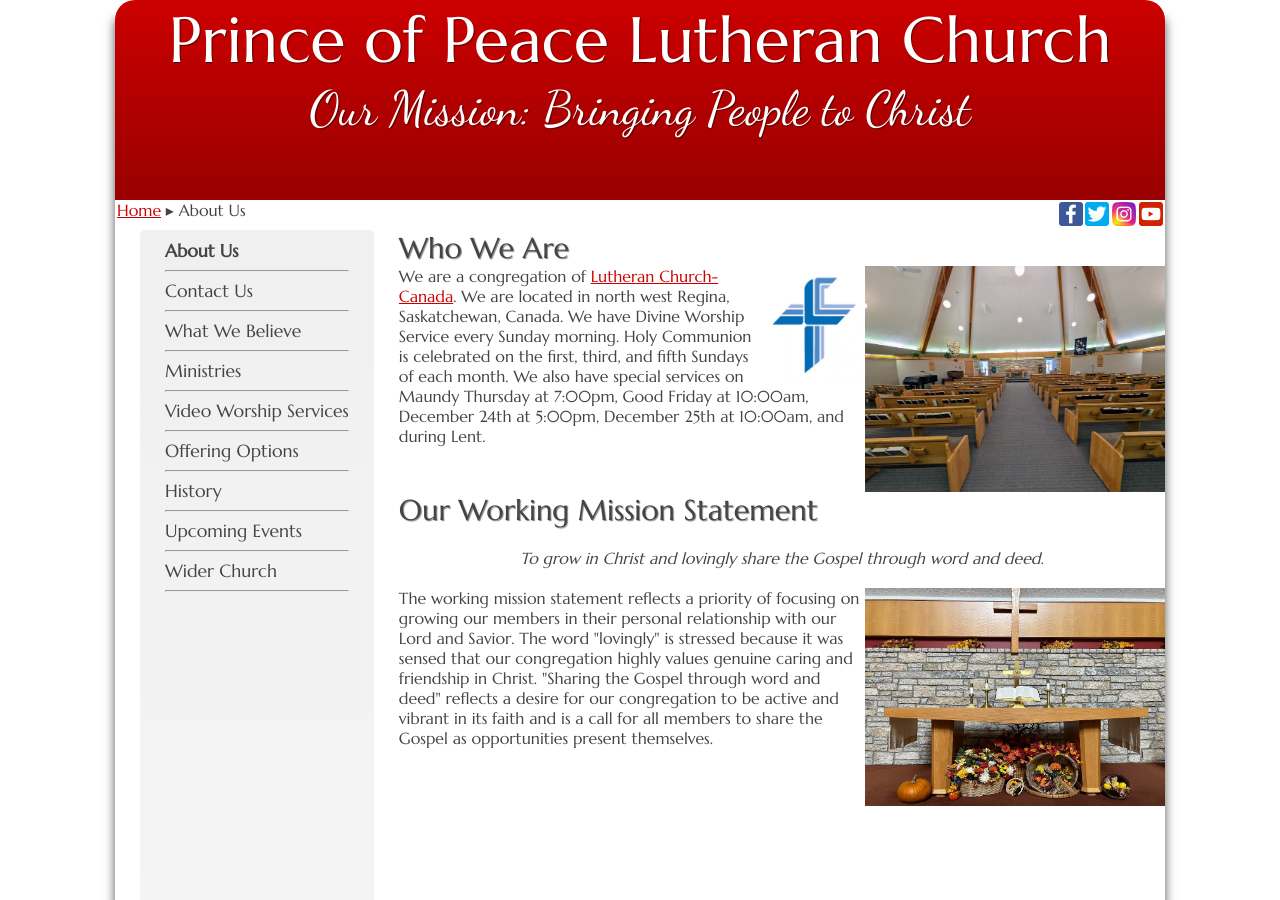
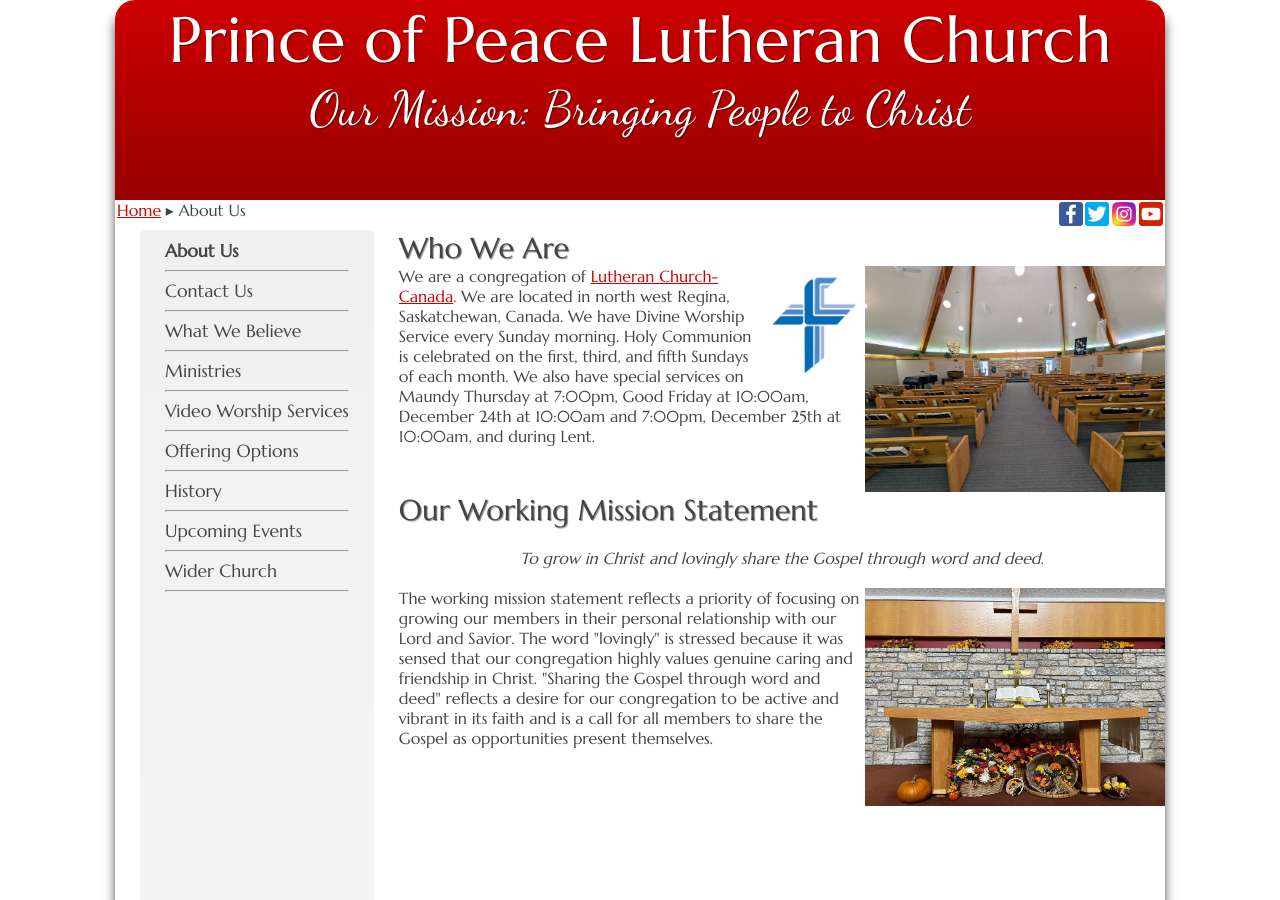
Before and after one commit to weslowsk/princeofpeace, a Jekyll site: the page built from about.html, in a window 1280 px wide and 900 px high. Built offline with Jekyll 4.4.1, drawn with Linux system fonts in a browser that asks for light colours.

Commit message:
update Christmas times

```diff
--- a/about.html
+++ b/about.html
@@ -9,7 +9,7 @@ order: 1
 <p>We are a congregation of <a href="http://www.lutheranchurch.ca" target="lcc">Lutheran Church-Canada</a>.
 We are located in north west Regina, Saskatchewan, Canada. We have Divine Worship Service every Sunday morning.
 Holy Communion is celebrated on the first, third, and fifth Sundays of each month.
-We also have special services on Maundy Thursday at 7:00pm, Good Friday at 10:00am, December 24th at 5:00pm, December 25th at 10:00am, and during Lent.</p>
+We also have special services on Maundy Thursday at 7:00pm, Good Friday at 10:00am, December 24th at 10:00am and 7:00pm, December 25th at 10:00am, and during Lent.</p>
 <br/>
 <h1 style="clear: right">Our Working Mission Statement</h1>
 <br/>
```
